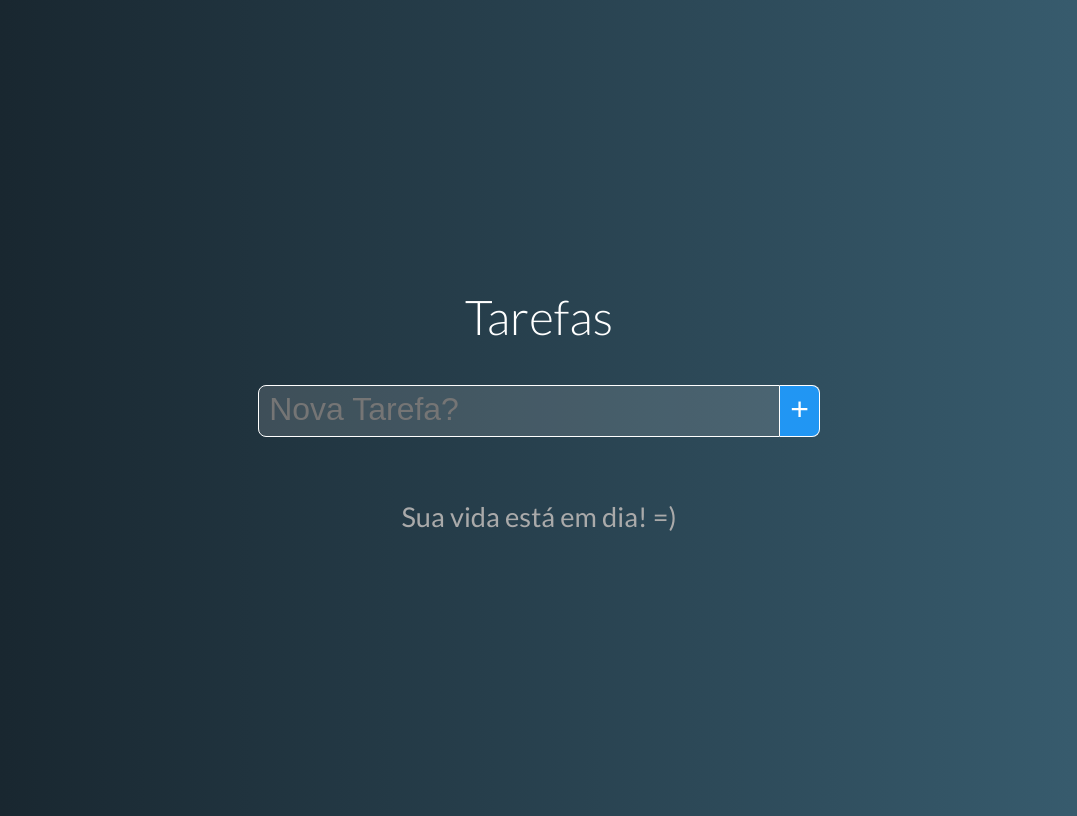
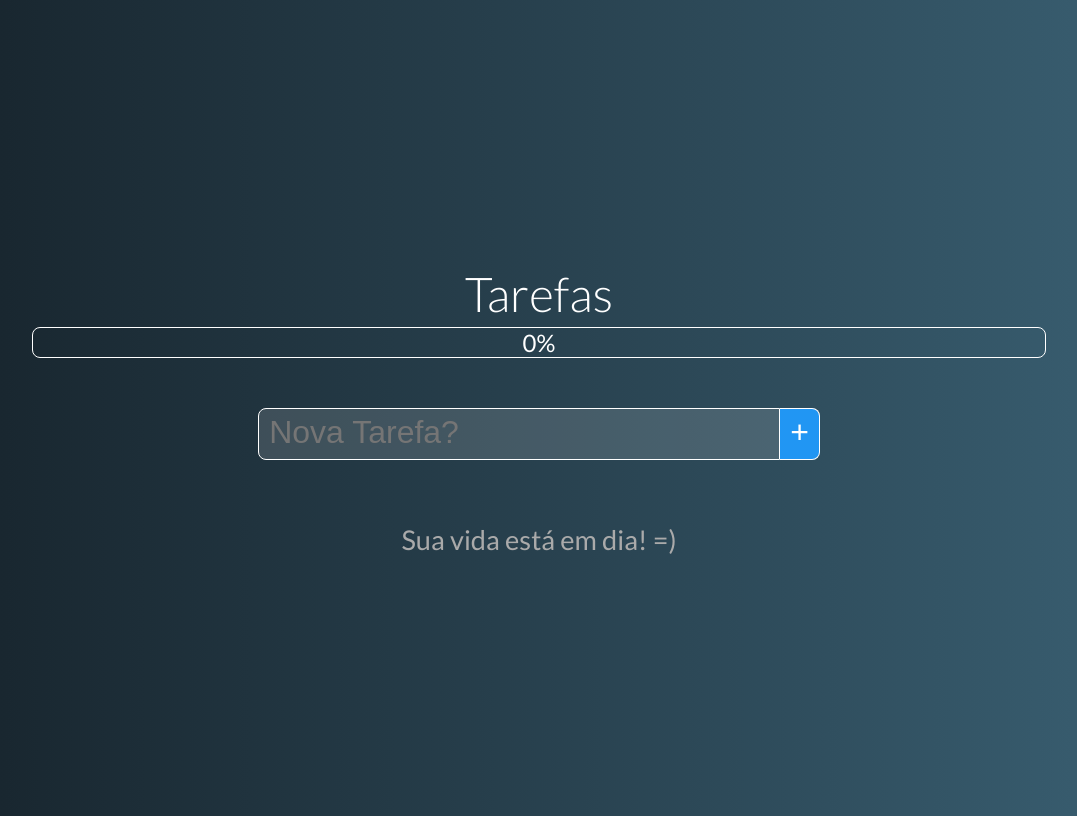
Before and after one commit to jairgmjunior/study-interface-vue, a Vue app: page / in a window 1280 px wide. Shown: the whole page, without its empty margins (101-1178 px from the left). Built offline with nearby package versions, Linux system fonts and the light colour scheme.

Commit message:
implementing progress bar

```diff
--- a/src/App.vue
+++ b/src/App.vue
@@ -1,6 +1,7 @@
 <template>
 	<div id="app">
 		<h1>Tarefas</h1>
+		<TaskProgress :progress="progress"/>
 		<NewTask @taskAdded="addTask"/>
 		<TaskGrid
 			:tasks="tasks"
@@ -13,14 +14,22 @@
 
 import TaskGrid from './components/TaskGrid'
 import NewTask from './components/NewTask'
+import TaskProgress from './components/TaskProgress'
 
 export default {
-	components:{ TaskGrid, NewTask },
+	components:{ TaskGrid, NewTask, TaskProgress },
 	data(){
 		return {
 			tasks:[
 
 			]
+		}
+	},
+	computed:{
+		progress(){
+			const total = this.tasks.length;
+			const done = this.tasks.filter(t => !t.pending).length;
+			return Math.round(done / total * 100) || 0;
 		}
 	},
 	methods:{
--- /dev/null
+++ b/src/components/TaskProgress.vue
@@ -0,0 +1,43 @@
+<template>
+  <div class="tasks-progress">
+    <span class="progress-value">{{ progress }}%</span>
+    <div class="progress-bar" :style="{width: progress  + '%'}"></div>
+  </div>
+</template>
+
+<script>
+export default {
+  props:{
+    progress : { type: Number, default: 0 }
+  }
+}
+</script>
+
+<style>
+  .tasks-progress{
+    position: relative;
+    width: 80%;
+    border: 1px solid #ffffff;
+    color: #ffffff;
+    border-radius: 8px;
+    margin-bottom: 15px;
+    display:flex;
+    flex-direction: column;
+    align-items: center;
+  }
+
+  .progress-bar{
+    position: absolute;
+    border-radius: 8px;
+    height: 100%;
+    background-color: #4caf50;
+    align-self: flex-start;
+
+  }
+
+  .progress-value{
+    z-index: 1;
+    font-size: 1.5rem;
+  }
+
+</style>
```
